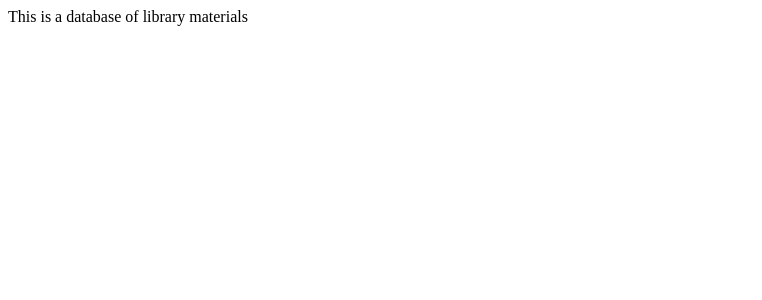
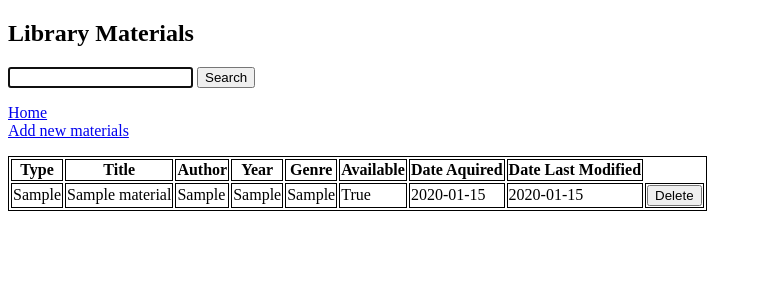
Before and after one commit to ajfinn/proj, a Flask app: page / in a window 1280 px wide. Shown: the top 300 px of the page, without its empty margins (0-762 px from the left). Run offline with Flask 2, Linux system fonts and the light colour scheme; tables that the repository leaves empty hold one stand-in row (values such as "Sample post"); parts of the project's set-up code (start-up, migrations or seed data) failed here and were passed over.

Commit message:
made a lot of changes

```diff
--- a/app.py
+++ b/app.py
@@ -5,6 +5,7 @@ from wtforms import StringField
 from wtforms import IntegerField
 from wtforms.validators import DataRequired
 from flask_sqlalchemy import SQLAlchemy
+from sqlalchemy import or_
 import pymysql
 import secrets
 #import os
@@ -53,8 +54,10 @@ def index():
     return render_template('index.html', material=all_materials, pageTitle="materials")
 
 @app.route('/add_materials', methods=['GET','POST'])
-def add_meterials():
-    form = Form()
+def add_materials():
+    form = MaterialsForm()
+    avl = ['True', 'False']
+    mtype = ['Book', 'Movie', 'Music', 'Magazine']
     if form.validate_on_submit():
         material = group5_wbpl_materials(Title=form.Title.data, Creator=form.Creator.data, YearCreated = form.YearCreated.data, Genre = form.Genre.data, MaterialType = form.MaterialType.data, Available = form.Available.data, DateAcquired=form.DateAcquired.data, LastModified=form.LastModified.data)
         db.session.add(material)
@@ -72,9 +75,9 @@ def search():
         print(search_value)
         search = "%{0}%".format(search_value)
         print(search)
-        results = group5_wbpl_materials.query.filter(or_(group5_wbpl_materials.Title.like(search), group5_wbpl_materials.Creator.like(search))).all()
+        results = group5_wbpl_materials.query.filter(or_(group5_wbpl_materials.Title.like(search), group5_wbpl_materials.Creator.like(search), group5_wbpl_materials.Genre.like(search))).all()
         print(results)
-        return render_template('index.html', all_materials = results, pageTitle='West Branch Public Library\'s materials', legend="Search Results")
+        return render_template('index.html', material = results, pageTitle='West Branch Public Library\'s materials', legend="Search Results")
     else:
         return redirect('/')
 
--- a/static/stylesheet.css
+++ b/static/stylesheet.css
@@ -0,0 +1,3 @@
+table, th, td {
+  border: 1px solid black;
+}
--- a/templates/base.html
+++ b/templates/base.html
@@ -3,6 +3,7 @@
 
   <head>
     <meta charset="utf-8">
+    <link rel="stylesheet" href="stylesheet.css">
     <title>Library Database</title>
 
 	<script>
@@ -12,12 +13,12 @@
    });
 });
 </script>
+
 </head>
+  <body>
+    {% block body %}
 
-  <body>
-
- This is a database of library materials
-
+    {% endblock %}
 
   </body>
 
--- a/templates/index.html
+++ b/templates/index.html
@@ -8,7 +8,10 @@
     <input type="submit" formaction="/search" value="Search">
   </form>
 
-  <p> <a href="{{url_for('.add_materials')}}"> Add new materials</a>
+  <p>
+    <a href="{{url_for('index')}}"> Home </a>
+    <br>
+    <a href="{{url_for('.add_materials')}}"> Add new materials</a>
   {% if material %}
   <table>
         <thead>
@@ -18,29 +21,27 @@
                 <th>Author</th>
                 <th>Year</th>
                 <th>Genre</th>
-                <th>ISBN</th>
-                <th>Available?</th>
+                <th>Available</th>
                 <th>Date Aquired</th>
-                <th>Date Modified</th>
+                <th>Date Last Modified</th>
             </tr>
         </thead>
 
         <tbody>
             {% for row in material %}
             <tr>
-                <td> {{ row.type }}</td>
-                <td> {{ row.title }}</td>
-                <td> {{ row.author }}</td>
-                <td> {{ row.year }}</td>
-                <td> {{ row.genre }}</td>
-                <td> {{ row.isbn }}</td>
-                <td> {{ row.available }}</td>
-                <td> {{ row.date_acquired }}</td>
-                <td> {{ row.date_modified }}</td>
+                <td> {{ row.MaterialType }}</td>
+                <td> {{ row.Title }}</td>
+                <td> {{ row.Creator }}</td>
+                <td> {{ row.YearCreated }}</td>
+                <td> {{ row.Genre }}</td>
+                <td> {{ row.Available }}</td>
+                <td> {{ row.DateAcquired }}</td>
+                <td> {{ row.LastModified }}</td>
 
 
         <td>
-      <form action="/delete_material/{{ row.material_id }}" method="POST">
+      <form action="/delete_material/{{ row.MaterialsID}}" method="POST">
         <input type="submit" value="Delete"/>
       </form>
                     </td>
```
Also changed, not shown: templates/add_materials.html (+37 -9 lines).
